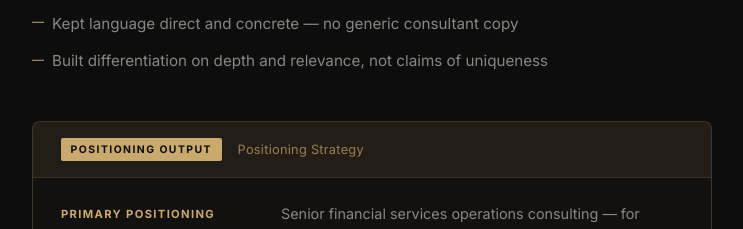
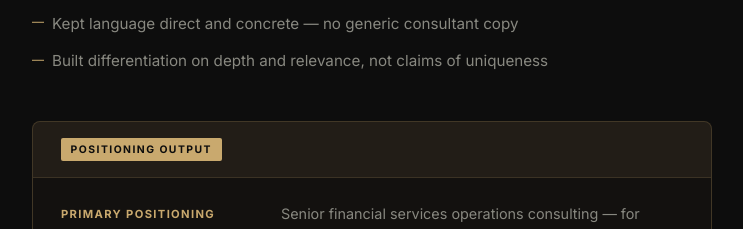
Before and after one commit to tonylombardi-22/personal_branding, a Next.js app: page /projects/salterra in a window 1280 px wide. Shown: the part 4340-4569 px from the top of the page, without its empty margins (80-823 px from the left). Built offline with nearby package versions, Linux system fonts and the light colour scheme.

Commit message:
remove the words positioning strategy altogether next to positioning output

```diff
--- a/app/projects/salterra/page.tsx
+++ b/app/projects/salterra/page.tsx
@@ -832,7 +832,6 @@ export default function SalterraPage() {
               <div className="cs-artifact-panel fade-up">
                 <div className="cs-artifact-header">
                   <span className="cs-artifact-badge">Positioning Output</span>
-                  <span className="cs-artifact-file">Positioning Strategy</span>
                 </div>
                 <div className="cs-artifact-body">
                   <div className="cs-artifact-row">
```
